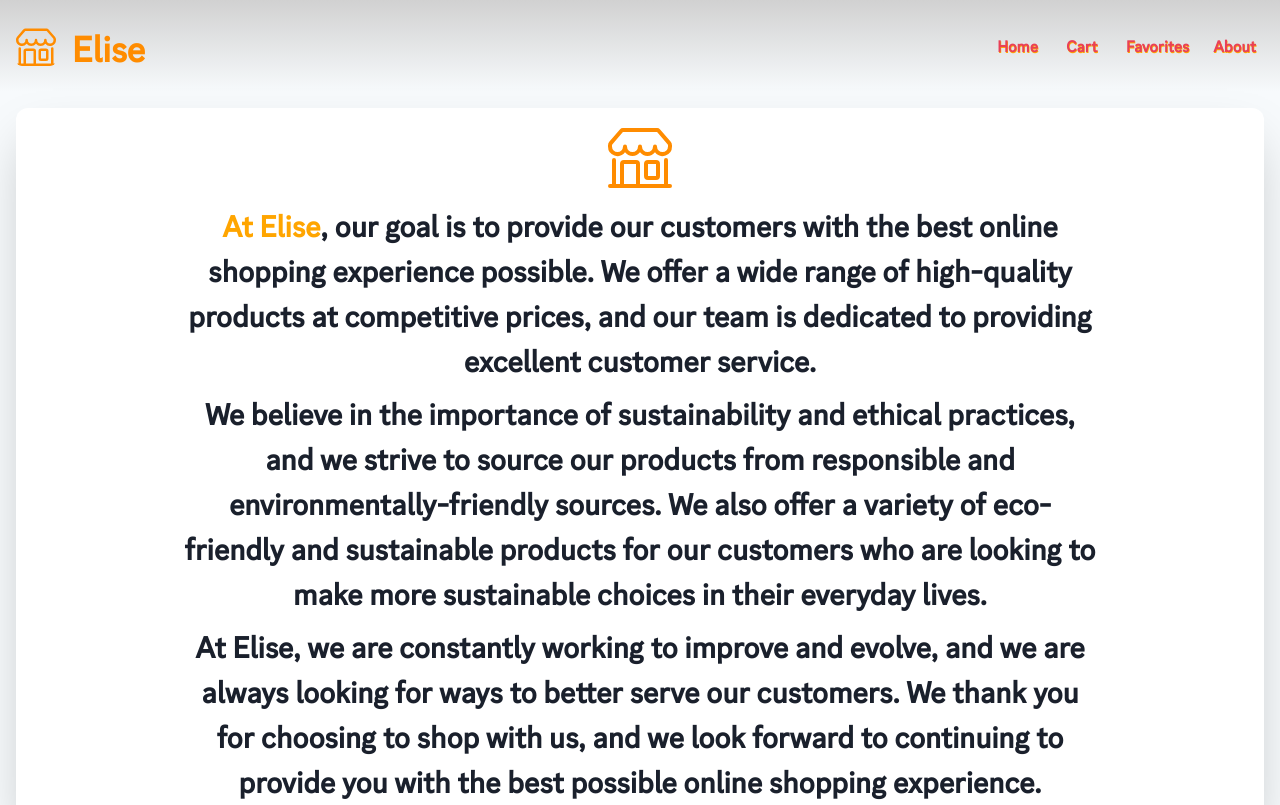
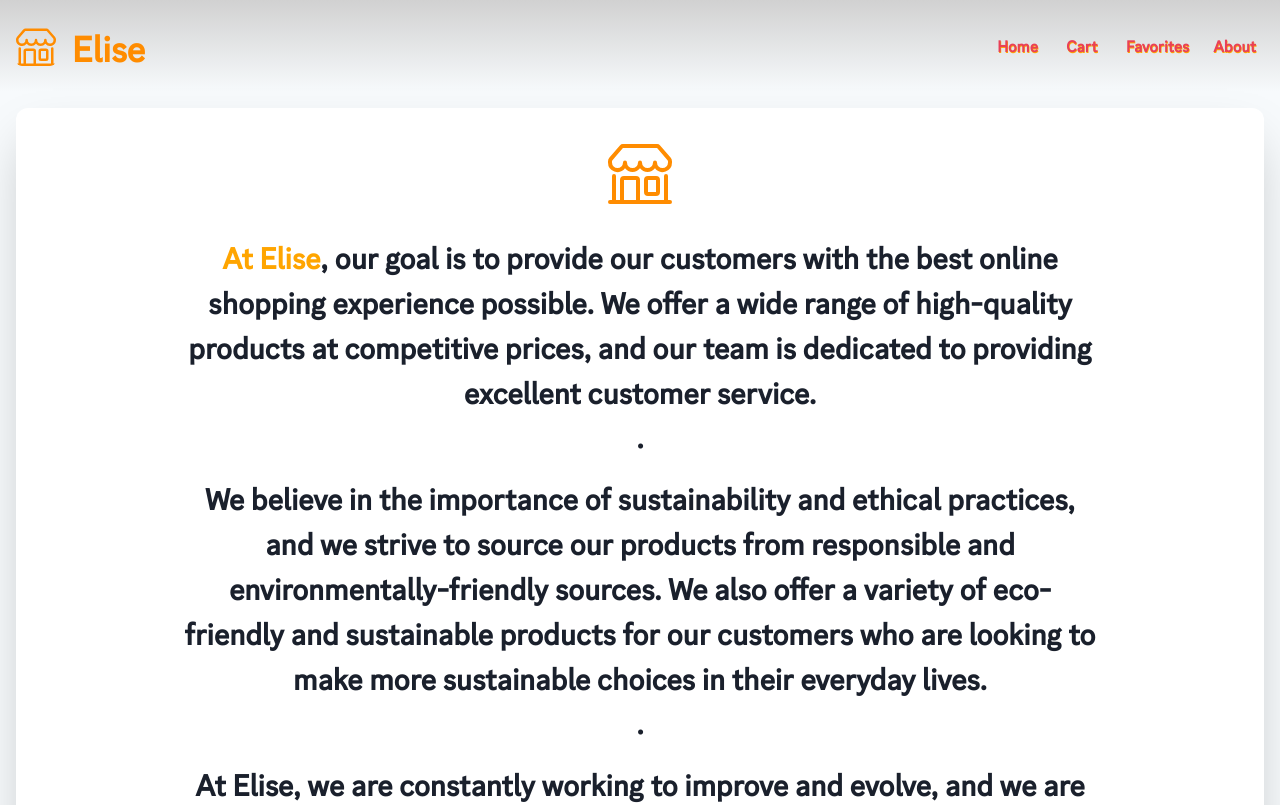
Before and after one commit to hylcore-V/elise-ecommerce, a Next.js app: page /about in a window 1280 px wide. Shown: the top 805 px of the page. Built offline with nearby package versions, Linux system fonts and the light colour scheme.

Commit message:
added interpunct to about page as a line break

```diff
--- a/pages/about.tsx
+++ b/pages/about.tsx
@@ -27,12 +27,13 @@ export default function Index() {
             shadow={'2xl'}
           >
             <IconButton
+              mt='1rem'
               as={StyledBsShop}
               aria-label='shop icon/button that takes you to homepage'
               color='darkorange'
               w={['3rem', '10rem', '20rem']}
               h={['2rem', '3rem', '4rem']}
-              mb='1rem'
+              mb='2rem'
               mx='auto'
               variant={'link'}
               onClick={() => goToPageOutsideOfNavbar()}
@@ -47,11 +48,17 @@ export default function Index() {
                 possible. We offer a wide range of high-quality products at competitive prices, and
                 our team is dedicated to providing excellent customer service.{' '}
               </Text>
+              <Text fontSize={['2xl', '3xl', '4l']} textAlign={'center'} fontWeight='bold'>
+                ·
+              </Text>
               <Text fontSize={['xl', '2xl', '3xl']} fontWeight='600' textAlign={'center'}>
                 We believe in the importance of sustainability and ethical practices, and we strive
                 to source our products from responsible and environmentally-friendly sources. We
                 also offer a variety of eco-friendly and sustainable products for our customers who
                 are looking to make more sustainable choices in their everyday lives.
+              </Text>
+              <Text fontSize={['2xl', '3xl', '4l']} textAlign={'center'} fontWeight='bold'>
+                ·
               </Text>
               <Text fontSize={['xl', '2xl', '3xl']} fontWeight='600' textAlign={'center'}>
                 At Elise, we are constantly working to improve and evolve, and we are always looking
```
